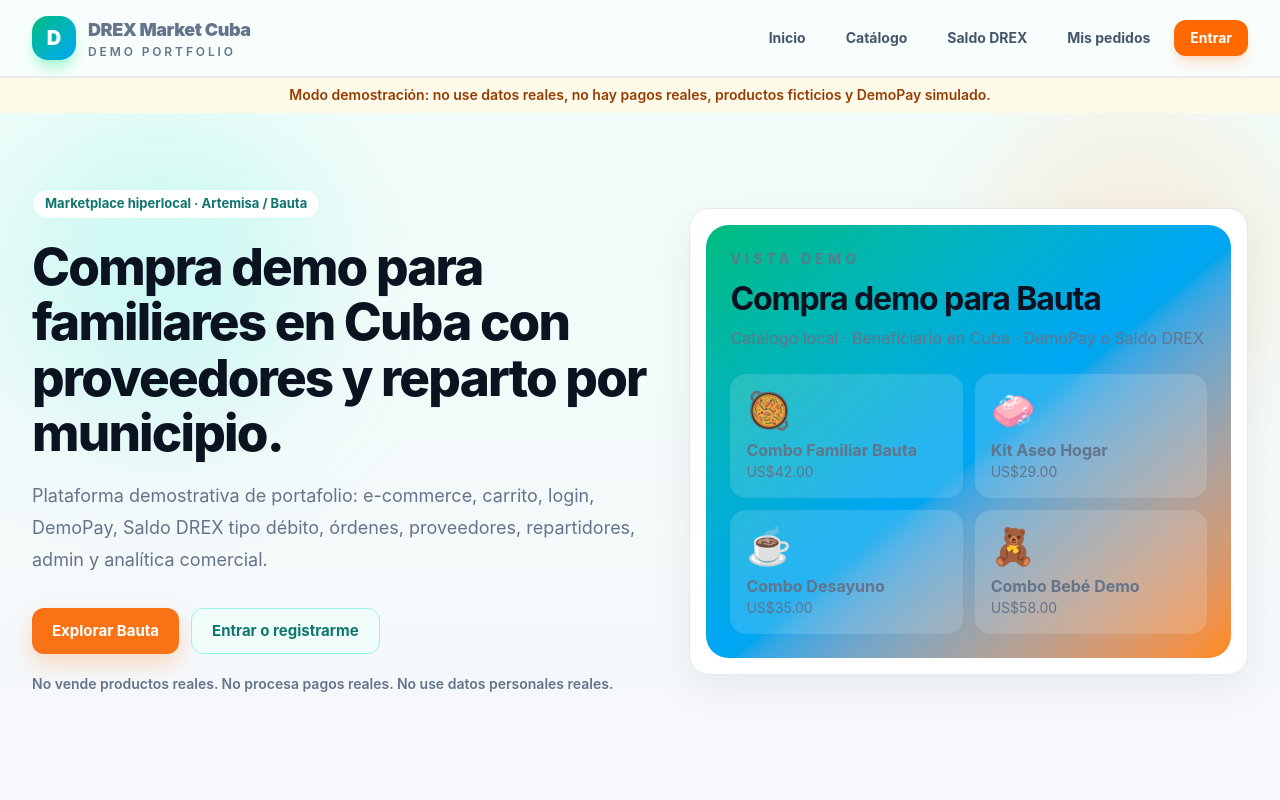
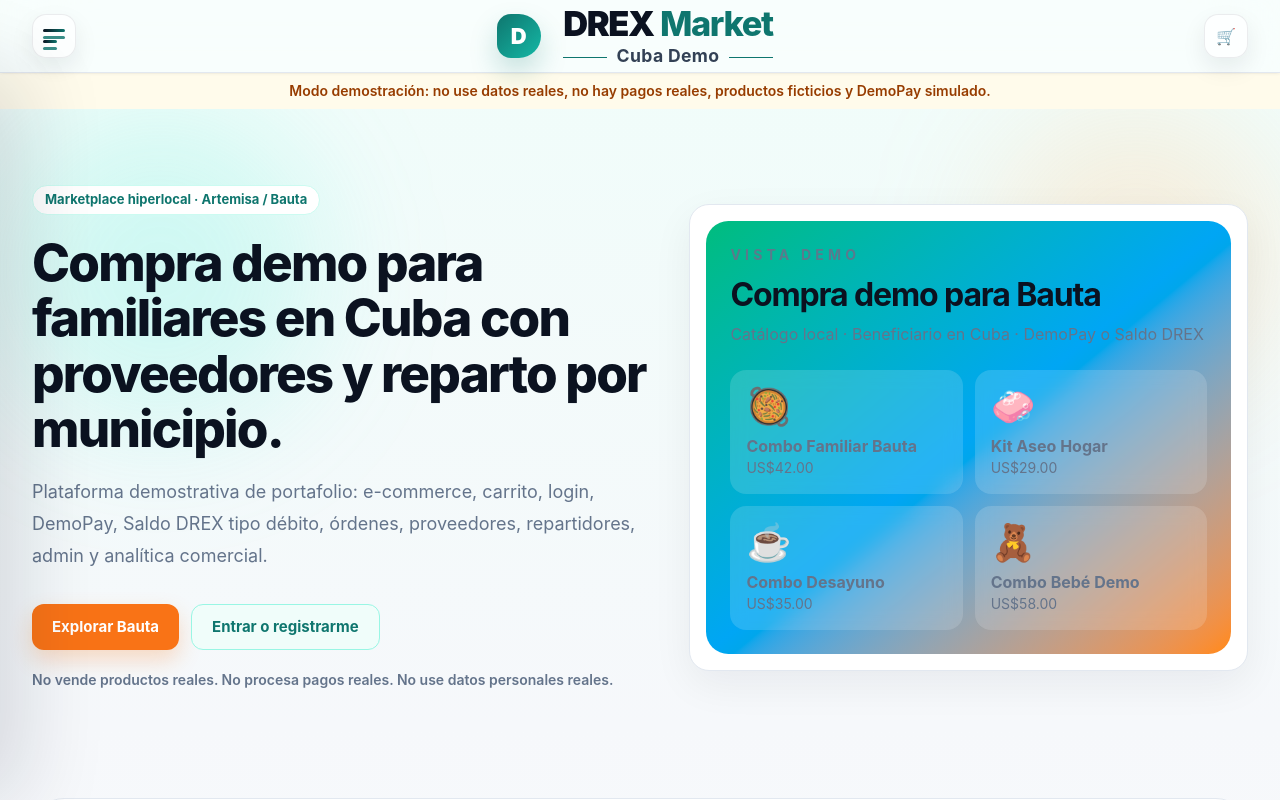
Before and after one commit to Yoarcy/drex-market-cuba-demo, a Next.js app: page / in a window 1280 px wide. Shown: the top 800 px of the page. Built offline with nearby package versions, Linux system fonts and the light colour scheme.

Commit message:
feat: add customer drawer navigation and centered brand

```diff
--- a/src/app/globals.css
+++ b/src/app/globals.css
@@ -152,3 +152,141 @@ main > section.grid > aside.demo-card button.bg-emerald-600 {
 @media (max-width: 768px) {
   main > section.grid > aside.demo-card { position: static; }
 }
+
+/* Public customer header: centered brand + left drawer */
+.public-header { isolation: isolate; }
+.menu-trigger {
+  display: inline-flex;
+  height: 44px;
+  width: 44px;
+  cursor: pointer;
+  align-items: center;
+  justify-content: center;
+  border-radius: 14px;
+  border: 1px solid rgba(15, 23, 42, 0.08);
+  background: rgba(255, 255, 255, 0.72);
+  box-shadow: 0 10px 24px rgba(15, 23, 42, 0.08);
+  transition: transform 180ms ease, background 180ms ease;
+}
+.menu-trigger:hover { transform: translateY(-1px); background: rgba(240, 253, 250, 0.92); }
+.menu-icon {
+  position: relative;
+  height: 18px;
+  width: 22px;
+  display: inline-block;
+}
+.menu-icon::before,
+.menu-icon::after {
+  content: "";
+  position: absolute;
+  left: 0;
+  height: 3px;
+  border-radius: 999px;
+  background: linear-gradient(90deg, #0B1220 0%, #0F766E 100%);
+  box-shadow: 0 7px 0 rgba(15, 118, 110, 0.82);
+}
+.menu-icon::before { top: 2px; width: 22px; }
+.menu-icon::after { bottom: 2px; width: 14px; }
+.brand-center {
+  justify-self: center;
+  display: inline-flex;
+  align-items: center;
+  gap: 12px;
+  color: var(--color-text);
+  text-align: center;
+}
+.brand-mark {
+  display: inline-flex;
+  height: 44px;
+  width: 44px;
+  align-items: center;
+  justify-content: center;
+  border-radius: 14px 22px 22px 14px;
+  background: linear-gradient(135deg, #0F766E 0%, #14B8A6 100%);
+  color: white;
+  font-size: 22px;
+  font-weight: 900;
+  box-shadow: 0 14px 28px rgba(15, 118, 110, 0.22);
+}
+.brand-mark.small { height: 38px; width: 38px; font-size: 18px; }
+.brand-copy { display: flex; flex-direction: column; align-items: center; line-height: 1; }
+.brand-main { font-size: clamp(1.35rem, 3vw, 2.15rem); font-weight: 800; letter-spacing: -0.04em; color: #0B1220; }
+.brand-main strong { color: #0B1220; }
+.brand-main:not(strong) { color: #0F766E; }
+.brand-sub {
+  position: relative;
+  margin-top: 6px;
+  color: #334155;
+  font-size: clamp(0.82rem, 1.7vw, 1.1rem);
+  font-weight: 650;
+  letter-spacing: 0.02em;
+}
+.brand-sub::before,
+.brand-sub::after {
+  content: "";
+  display: inline-block;
+  width: 44px;
+  height: 1px;
+  margin: 0 10px 4px;
+  background: #0F766E;
+}
+.cart-shortcut {
+  justify-self: end;
+  display: inline-flex;
+  height: 44px;
+  width: 44px;
+  align-items: center;
+  justify-content: center;
+  border-radius: 14px;
+  background: rgba(255,255,255,.72);
+  border: 1px solid rgba(15,23,42,.08);
+  box-shadow: 0 10px 24px rgba(15,23,42,.08);
+}
+.drawer-backdrop {
+  pointer-events: none;
+  position: fixed;
+  inset: 72px 0 0;
+  z-index: 48;
+  background: rgba(15, 23, 42, 0);
+  opacity: 0;
+  transition: opacity 200ms ease, background 200ms ease;
+}
+.public-drawer {
+  position: fixed;
+  left: 0;
+  top: 72px;
+  z-index: 49;
+  height: calc(100vh - 72px);
+  width: min(360px, 88vw);
+  transform: translateX(-102%);
+  border-right: 1px solid rgba(226, 232, 240, 0.9);
+  background: rgba(255, 255, 255, 0.92);
+  backdrop-filter: blur(22px);
+  -webkit-backdrop-filter: blur(22px);
+  box-shadow: 30px 0 80px rgba(15, 23, 42, 0.14);
+  padding: 22px;
+  transition: transform 220ms ease;
+}
+.peer\/public-menu:checked ~ .drawer-backdrop { pointer-events: auto; opacity: 1; background: rgba(15, 23, 42, 0.18); }
+.peer\/public-menu:checked ~ .public-drawer { transform: translateX(0); }
+.drawer-title { display: flex; align-items: center; gap: 12px; padding-bottom: 18px; border-bottom: 1px solid var(--color-border); }
+.drawer-title strong { color: var(--color-text); font-size: 18px; }
+.drawer-title p { margin: 3px 0 0; font-size: 13px; font-weight: 700; color: var(--color-primary); }
+.drawer-nav { display: grid; gap: 8px; margin-top: 18px; }
+.drawer-nav a {
+  display: flex;
+  min-height: 48px;
+  align-items: center;
+  gap: 12px;
+  border-radius: 14px;
+  padding: 0 14px;
+  color: #334155;
+  font-weight: 750;
+  transition: background 180ms ease, color 180ms ease, transform 180ms ease;
+}
+.drawer-nav a span { color: #0F766E; font-size: 12px; font-weight: 900; }
+.drawer-nav a:hover { background: #F0FDFA; color: #0B1220; transform: translateX(2px); }
+@media (max-width: 640px) {
+  .brand-mark { height: 38px; width: 38px; font-size: 18px; }
+  .brand-sub::before, .brand-sub::after { width: 28px; margin-inline: 7px; }
+}
--- a/src/app/layout.tsx
+++ b/src/app/layout.tsx
@@ -8,10 +8,13 @@ export const metadata: Metadata = {
 };
 
 const nav = [
-  ["Inicio", "/"],
-  ["Catálogo", "/catalogo"],
-  ["Saldo DREX", "/saldo-drex"],
-  ["Mis pedidos", "/mis-pedidos"],
+  ["Home", "/"],
+  ["Catalog", "/catalogo"],
+  ["Cart", "/carrito"],
+  ["Saldo DREX / Wallet", "/saldo-drex"],
+  ["Orders", "/mis-pedidos"],
+  ["User/Login", "/login"],
+  ["Admin Panel", "/admin/login"],
 ];
 
 export default function RootLayout({ children }: Readonly<{ children: React.ReactNode }>) {
@@ -19,24 +22,27 @@ export default function RootLayout({ children }: Readonly<{ children: React.Reac
     <html lang="es">
       <body>
         <div className="min-h-screen bg-[linear-gradient(180deg,#F0FDFA_0%,#F6F8FB_38%,#FFFFFF_100%)] text-slate-900">
-          <header className="sticky top-0 z-50 min-h-[72px] border-b border-slate-200 bg-white/58 shadow-sm shadow-slate-900/5 backdrop-blur-2xl supports-[backdrop-filter]:bg-white/50">
-            <div className="mx-auto flex max-w-7xl flex-col gap-4 px-4 py-4 md:flex-row md:items-center md:justify-between lg:px-8">
-              <Link href="/" className="flex items-center gap-3">
-                <span className="flex h-11 w-11 items-center justify-center rounded-2xl bg-gradient-to-br from-emerald-500 to-sky-500 text-xl font-black text-white shadow-lg shadow-emerald-200">D</span>
-                <div>
-                  <p className="text-lg font-black tracking-tight">DREX Market Cuba</p>
-                  <p className="text-xs font-semibold uppercase tracking-[0.24em] text-emerald-600">Demo portfolio</p>
-                </div>
+          <header className="public-header sticky top-0 z-50 min-h-[72px] border-b border-slate-200 bg-white/58 shadow-sm shadow-slate-900/5 backdrop-blur-2xl supports-[backdrop-filter]:bg-white/50">
+            <input id="public-menu-toggle" type="checkbox" className="peer/public-menu hidden" />
+            <div className="mx-auto grid h-[72px] max-w-7xl grid-cols-[56px_1fr_56px] items-center px-4 lg:px-8">
+              <label htmlFor="public-menu-toggle" className="menu-trigger" aria-label="Abrir menú">
+                <span className="menu-icon" aria-hidden="true" />
+              </label>
+              <Link href="/" className="brand-center" aria-label="DREX Market Cuba Demo">
+                <span className="brand-mark">D</span>
+                <span className="brand-copy"><span className="brand-main"><strong>DREX</strong> Market</span><span className="brand-sub">Cuba Demo</span></span>
               </Link>
-              <nav className="flex flex-wrap items-center gap-2 text-sm font-bold text-slate-600">
-                {nav.map(([label, href]) => (
-                  <Link key={href} href={href} className="rounded-full px-4 py-2 transition hover:bg-emerald-50 hover:text-emerald-700">
-                    {label}
-                  </Link>
+              <Link href="/carrito" className="cart-shortcut" aria-label="Carrito">🛒</Link>
+            </div>
+            <label htmlFor="public-menu-toggle" className="drawer-backdrop" aria-hidden="true" />
+            <aside className="public-drawer">
+              <div className="drawer-title"><span className="brand-mark small">D</span><div><strong>DREX Market</strong><p>Cuba Demo</p></div></div>
+              <nav className="drawer-nav">
+                {nav.map(([label, href], index) => (
+                  <Link key={href} href={href}><span>{String(index + 1).padStart(2, "0")}</span>{label}</Link>
                 ))}
-                <Link href="/login" className="rounded-xl bg-orange-500 px-4 py-2 text-white shadow-lg shadow-orange-500/20 transition hover:-translate-y-0.5 hover:bg-orange-600">Entrar</Link>
               </nav>
-            </div>
+            </aside>
           </header>
           <div className="bg-amber-50 px-4 py-2 text-center text-sm font-semibold text-amber-800">
             Modo demostración: no use datos reales, no hay pagos reales, productos ficticios y DemoPay simulado.
```
